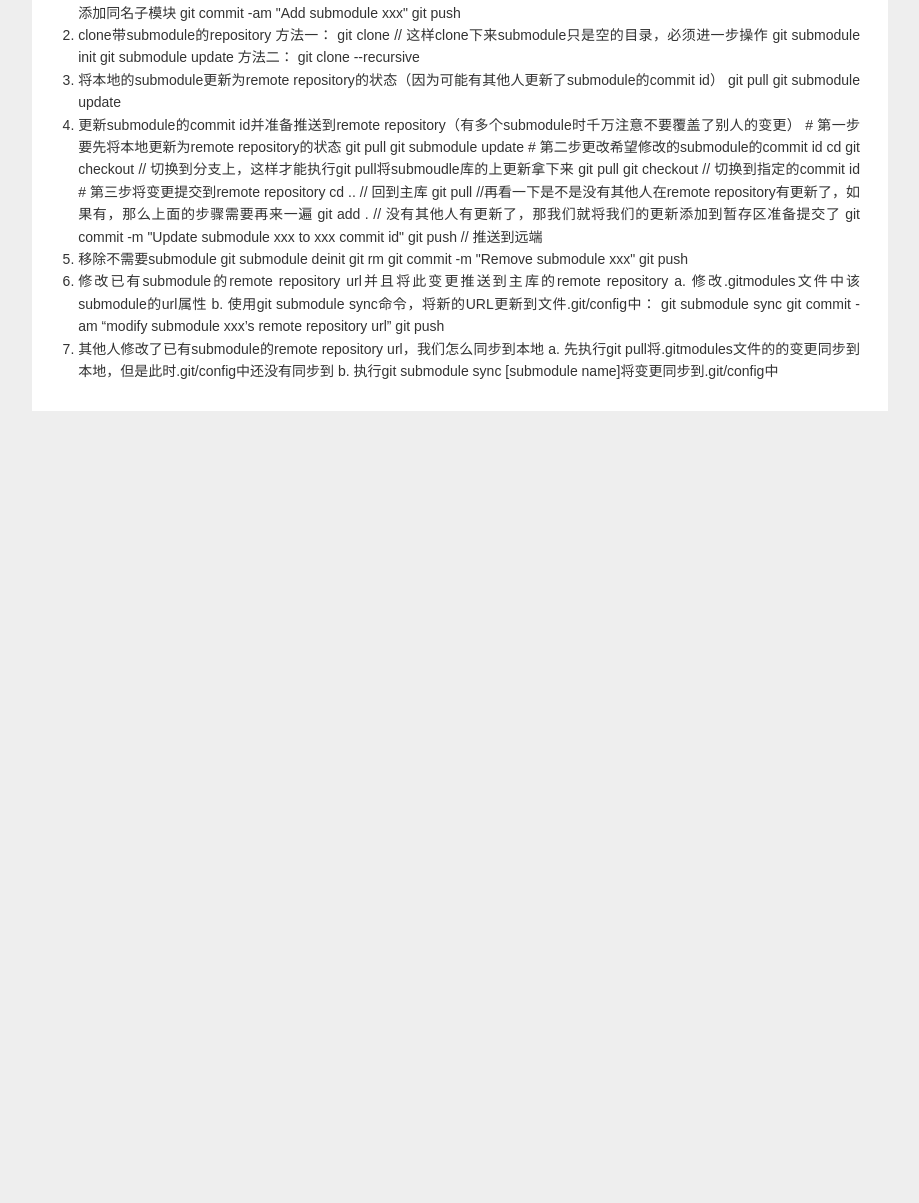
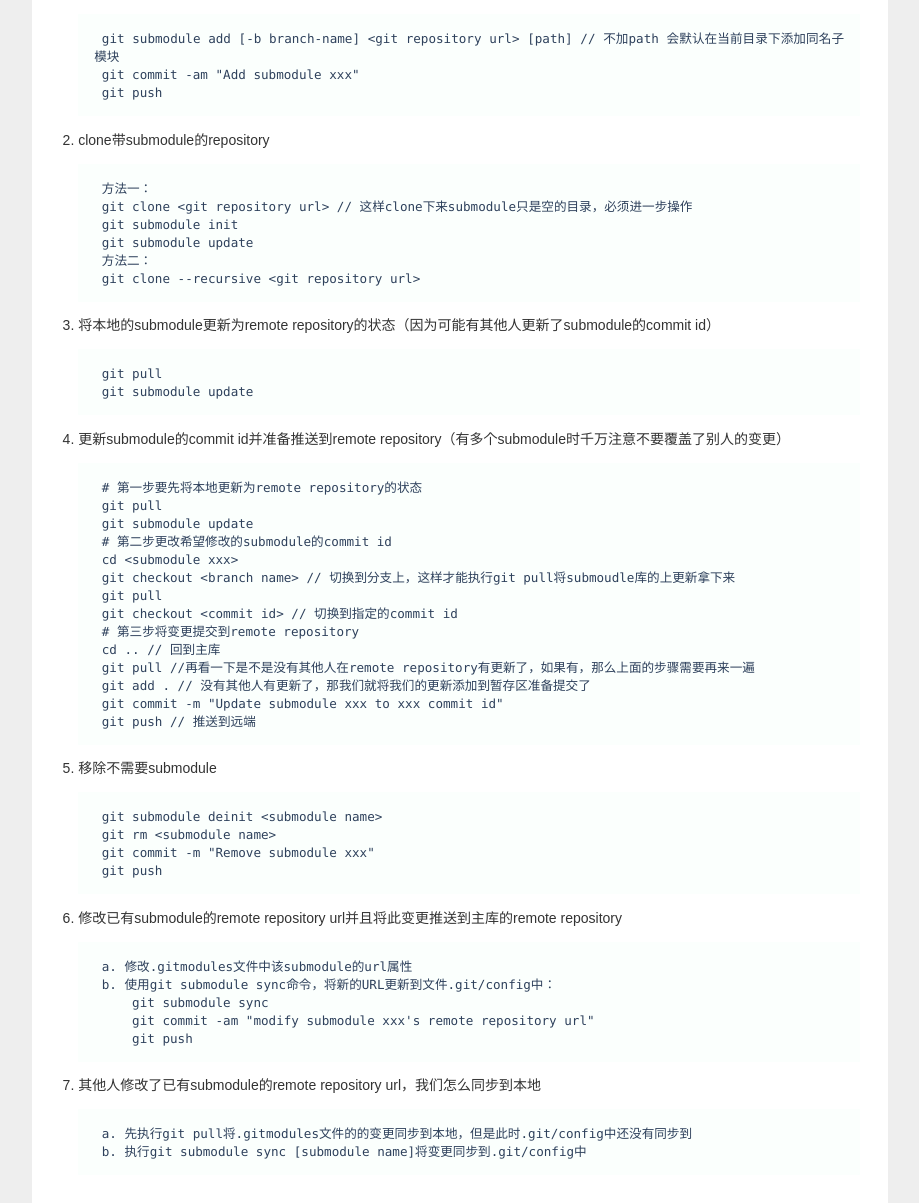
Before and after one commit to ldjhust/ldjhust.github.io, a Jekyll site: the page built from _posts/2018-8-22-Standard-Operation-of-Git-Submodule.markdown, in a window 1280 px wide. Shown: the part 460-1663 px from the top of the page, without its empty margins (180-1099 px from the left). Built offline with Jekyll 4.4.1, drawn with Linux system fonts in a browser that asks for light colours; nearby versions of some CDN libraries; comment, search, counter and statistics services are not loaded; before the commit the page ends 900 px from its top, so only the background shows below that; some of the changed text lies outside the part shown.

Commit message:
Update 2018-8-22-Standard-Operation-of-Git-Submodule.markdown

````diff
--- a/_posts/2018-8-22-Standard-Operation-of-Git-Submodule.markdown
+++ b/_posts/2018-8-22-Standard-Operation-of-Git-Submodule.markdown
@@ -9,20 +9,27 @@ comments: false
 ![](http://h.hiphotos.baidu.com/image/pic/item/37d3d539b6003af3057ef951382ac65c1038b63e.jpg)
 
 1. 初始化添加sbumodule并提交到remote repository
+```
 	git submodule add [-b branch-name] <git repository url> [path] // 不加path 会默认在当前目录下添加同名子模块
 	git commit -am "Add submodule xxx"
 	git push
+```
 2. clone带submodule的repository
+```
 	方法一：
 	git clone <git repository url> // 这样clone下来submodule只是空的目录，必须进一步操作
 	git submodule init
 	git submodule update
 	方法二：
 	git clone --recursive <git repository url>
+```
 3. 将本地的submodule更新为remote repository的状态（因为可能有其他人更新了submodule的commit id）
+```
 	git pull
 	git submodule update
+```
 4. 更新submodule的commit id并准备推送到remote repository（有多个submodule时千万注意不要覆盖了别人的变更）
+```
 	# 第一步要先将本地更新为remote repository的状态
 	git pull
 	git submodule update
@@ -37,17 +44,24 @@ comments: false
 	git add . // 没有其他人有更新了，那我们就将我们的更新添加到暂存区准备提交了
 	git commit -m "Update submodule xxx to xxx commit id"
 	git push // 推送到远端
+```
 5. 移除不需要submodule
+```
 	git submodule deinit <submodule name>
 	git rm <submodule name>
 	git commit -m "Remove submodule xxx"
 	git push
+```
 6. 修改已有submodule的remote repository url并且将此变更推送到主库的remote repository
-		a. 修改.gitmodules文件中该submodule的url属性
-		b. 使用git submodule sync命令，将新的URL更新到文件.git/config中：
+```
+	a. 修改.gitmodules文件中该submodule的url属性
+	b. 使用git submodule sync命令，将新的URL更新到文件.git/config中：
 		git submodule sync
 		git commit -am "modify submodule xxx's remote repository url"
 		git push
+```
 7. 其他人修改了已有submodule的remote repository url，我们怎么同步到本地
-		a. 先执行git pull将.gitmodules文件的的变更同步到本地，但是此时.git/config中还没有同步到
-    b. 执行git submodule sync [submodule name]将变更同步到.git/config中
+```
+	a. 先执行git pull将.gitmodules文件的的变更同步到本地，但是此时.git/config中还没有同步到
+	b. 执行git submodule sync [submodule name]将变更同步到.git/config中
+```
````
